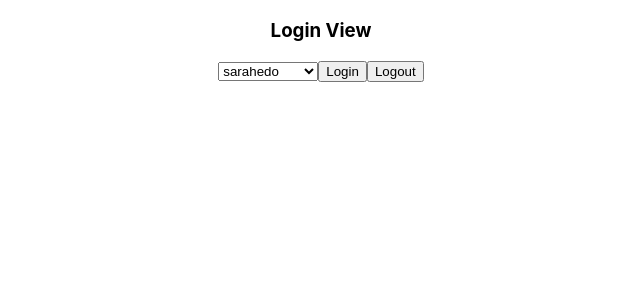
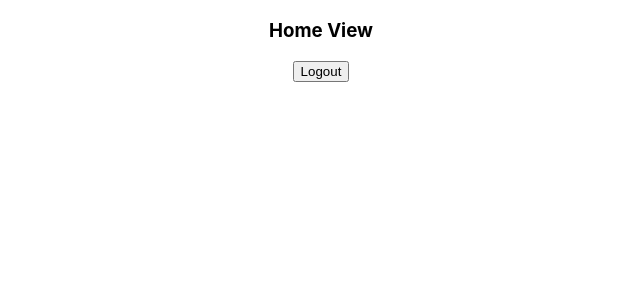
Before and after one commit to Mynameisbt/WouldYouRather, a React (Create React App) app: page / in a window 1280 px wide. Shown: the top 300 px of the page, without its empty margins (319-959 px from the left). Built offline with nearby package versions, Linux system fonts and the light colour scheme.

Commit message:
Add Homeview that displays when user logs in.  Allow user to logout to go back to loginview

```diff
--- a/src/App.js
+++ b/src/App.js
@@ -4,6 +4,7 @@ import './App.css';
 import LoginView from './components/LoginView'
 import { connect } from 'react-redux'
 import { handleInitialData } from './actions/shared'
+import HomeView from './components/HomeView';
 
 class App extends React.Component {
   componentDidMount() {
@@ -26,10 +27,18 @@ class App extends React.Component {
             Learn React
           </a>
         </header> */}
-        <LoginView />
+        {
+          this.props.authenticated ? <HomeView/>: <LoginView/>
+        }
       </div>
     )
     }
 }
 
-export default connect()(App)
+function mapStateToProps({authenticate}) {
+  return {
+    authenticated: authenticate.currentUser !== null
+  }
+}
+
+export default connect(mapStateToProps)(App)
--- /dev/null
+++ b/src/components/HomeView.js
@@ -0,0 +1,29 @@
+import React, { Component } from 'react'
+import { connect } from 'react-redux'
+import { logoutUser } from '../actions/authenticate'
+
+
+class HomeView extends Component {
+    logout = (e) => {
+        this.props.dispatch(logoutUser())
+    }
+    render() {
+        console.log(this.props)
+        console.log(this.state)
+        return (
+            <div>
+                <h3>Home View</h3>
+                <button onClick={this.logout}>Logout</button>
+            </div>
+        )
+    }
+}
+
+function mapStateToProps ( {authenticate}) {
+    return {
+        users: authenticate.users ? authenticate.users : {}
+    }
+}
+
+
+export default connect(mapStateToProps)(HomeView)
```
